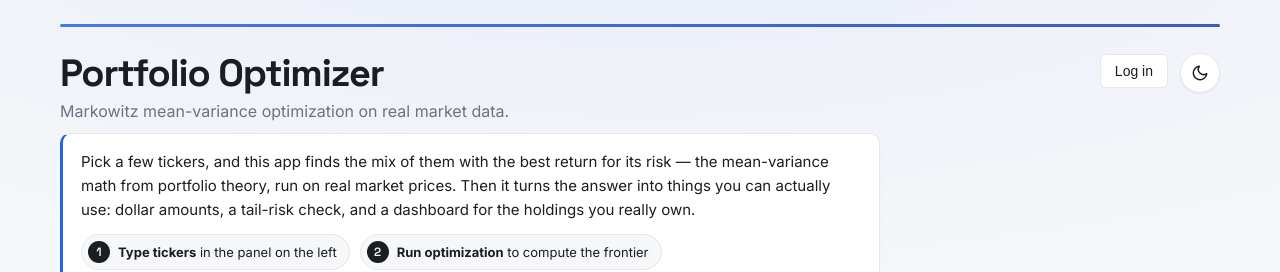
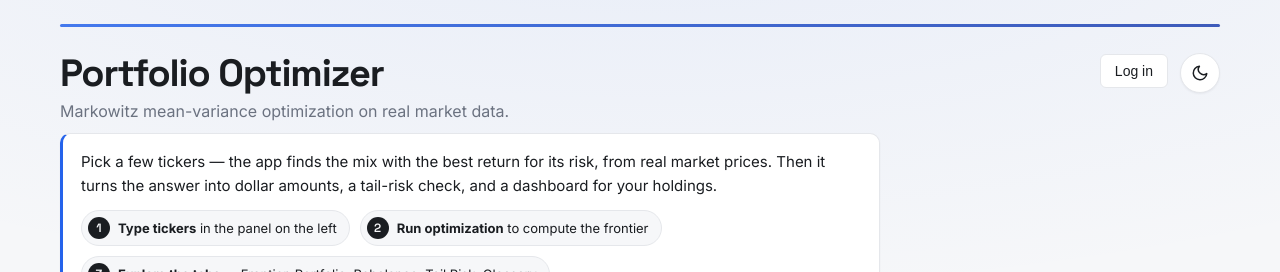
Before and after one commit to PrathameshPatwardhan/portflio-opitmizer, a React (Vite) app in the folder frontend/: page / in a window 1280 px wide. Shown: the top 272 px of the page. Built offline with nearby package versions, Linux system fonts and the light colour scheme; no server answers.

Commit message:
reducing texts

```diff
--- a/frontend/src/App.jsx
+++ b/frontend/src/App.jsx
@@ -233,11 +233,10 @@ function App() {
           </div>
           <div className="intro-card">
             <p className="intro-text">
-              Pick a few tickers, and this app finds the mix of them with the
-              best return for its risk — the mean-variance math from portfolio
-              theory, run on real market prices. Then it turns the answer into
-              things you can actually use: dollar amounts, a tail-risk check,
-              and a dashboard for the holdings you really own.
+              Pick a few tickers — the app finds the mix with the best return
+              for its risk, from real market prices. Then it turns the answer
+              into dollar amounts, a tail-risk check, and a dashboard for
+              your holdings.
             </p>
             <ol className="intro-steps">
               <li>
--- a/frontend/src/components/CvarView.jsx
+++ b/frontend/src/components/CvarView.jsx
@@ -49,11 +49,7 @@ export default function CvarView({ result, alpha, setAlpha, onRun, loading, hasI
 
     return (
         <div>
-            <p className="hint">
-                Minimizes the average loss on the worst days — the tail risk that
-                volatility-based optimization ignores.
-            </p>
-
+            <p className="hint">Select at least two tickers.</p>
             <div className="row">
                 <div className="radio-row" role="radiogroup" aria-label="Tail level" style={{ marginBottom: 0 }}>
                     {[
@@ -86,10 +82,7 @@ export default function CvarView({ result, alpha, setAlpha, onRun, loading, hasI
             )}
 
             {hasInputs && !result && !loading && (
-                <p className="hint">
-                    Pick a tail level and run — the app finds the mix with the smallest
-                    average loss on the worst days.
-                </p>
+                <p className="hint">Pick a tail level and run.</p>
             )}
 
             {shown && (
--- a/frontend/src/components/DashboardView.jsx
+++ b/frontend/src/components/DashboardView.jsx
@@ -171,7 +171,7 @@ export default function DashboardView({ optResult }) {
                         ))}
                     </div>
                     {!optResult ? (
-                        <p className="hint">Run an optimization first — the dashboard needs the Max Sharpe mix to compare against.</p>
+                        <p className="hint">Run an optimization first — the dashboard needs the Max Sharpe mix.</p>
                     ) : (
                         <button type="button" className="secondary" onClick={runAnalysis} disabled={analyzing}>
                             {analyzing ? "Analyzing…" : "Analyze my holdings"}
--- a/frontend/src/components/PortfolioView.jsx
+++ b/frontend/src/components/PortfolioView.jsx
@@ -219,7 +219,7 @@ export default function PortfolioView({ optResult, inputs, onError }) {
                     ))}
                     </tbody>
                   </table>
-                  <p className="hint">Leftover cash from rounding down to whole shares: ${alloc.leftoverCash.toFixed(2)}.</p>
+                  <p className="hint">Leftover cash: ${alloc.leftoverCash.toFixed(2)}.</p>
                   <p className="hint">{alloc.explanation}</p>
                 </>
             )}
```
